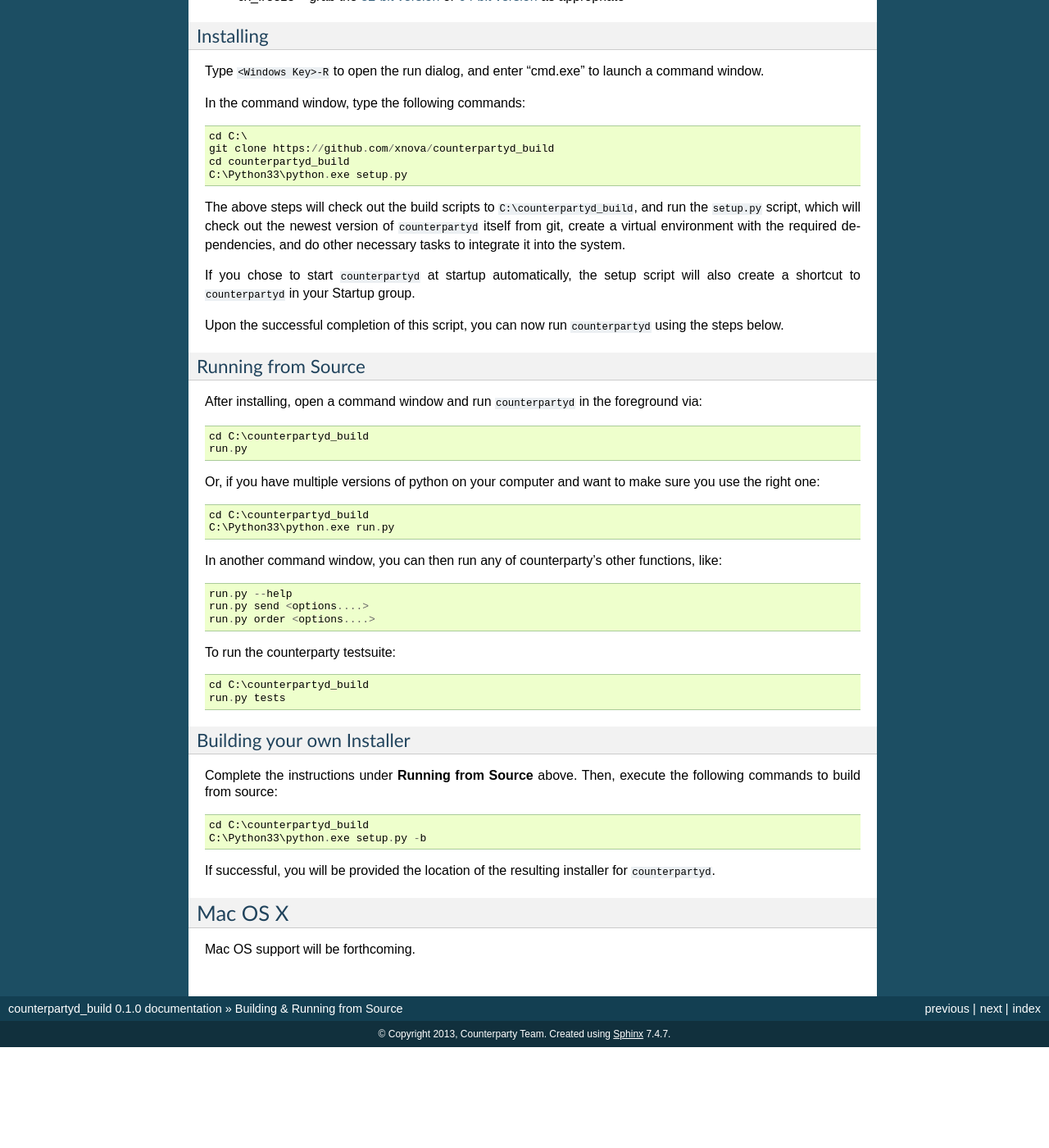
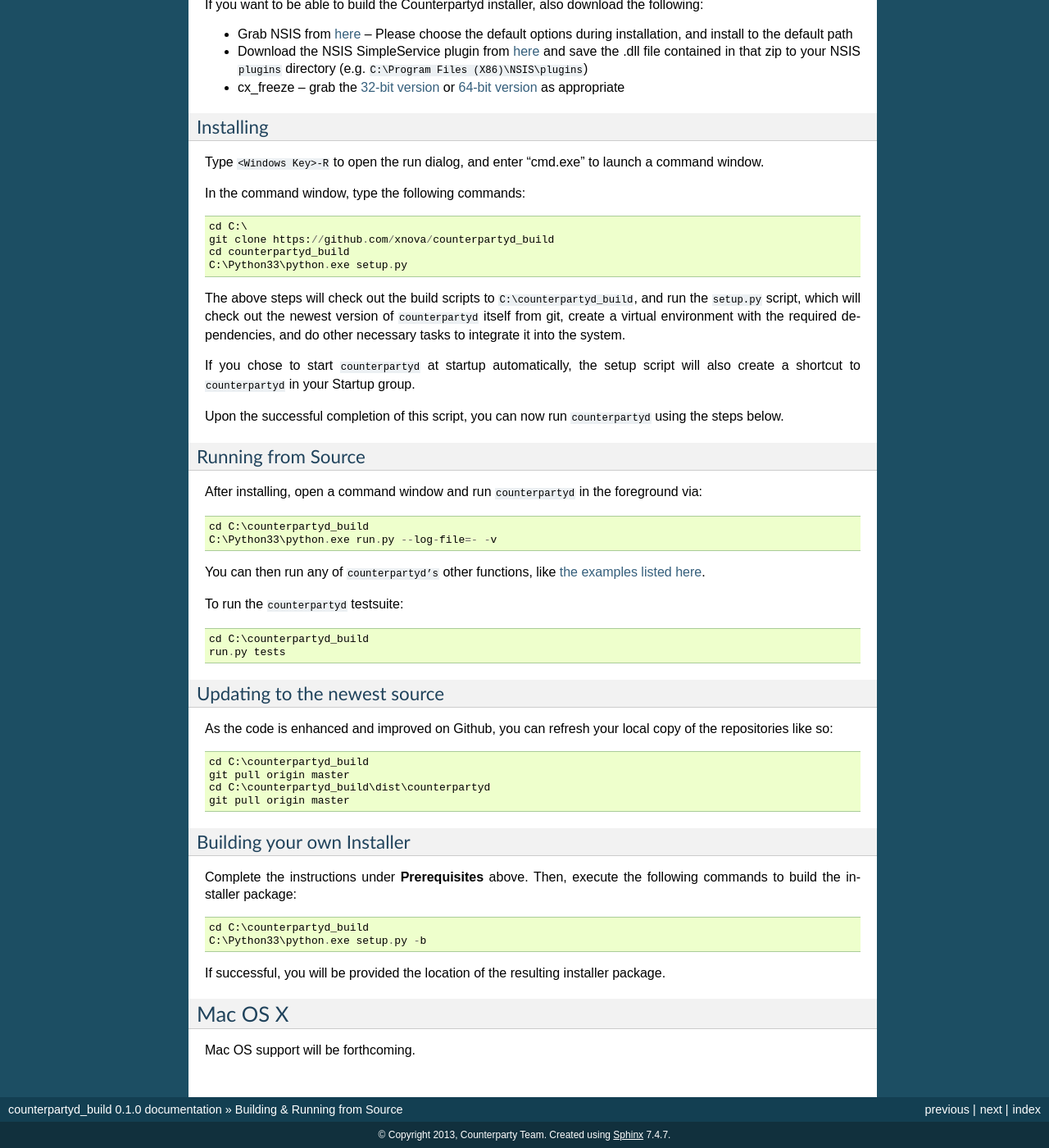
Before and after one commit to CounterpartyXCP/federatednode, a Sphinx documentation site: the page built from docs/BuildingFromSource.rst, in a window 1280 px wide and 1400 px high, scrolled down 1755 px. Shown: the whole window at 82% size. Built offline with Sphinx 7.4.7, drawn with Linux system fonts in a browser that asks for light colours; before the commit the page ends 3032 px from its top, so only the background shows below that; some of the changed text lies outside the part shown.

Commit message:
* windows installer build system pretty much works (getting there) * updated docs

```diff
--- a/docs/BuildingFromSource.rst
+++ b/docs/BuildingFromSource.rst
@@ -49,7 +49,7 @@
 After installing and creating the necessary basic config, run ``counterpartyd`` in the foreground to make sure
 everything works fine::
 
-    counterpartyd
+    counterpartyd --log-file=- -v
 
 (The above assumes ``/usr/local/bin`` is in your PATH, which is where the ``counterpartyd`` symlink (which just
 points to the ``run.py`` script) is placed. If not, run ``/usr/local/bin/counterpartyd`` instead.
@@ -58,15 +58,22 @@
 
     sudo service counterpartyd start
 
-You can then run any of counterparty’s other functions, like::
+You can then run any of ``counterpartyd’s`` other functions, like `the examples listed here <https://github.com/PhantomPhreak/counterpartyd#examples>`__.
 
-    counterpartyd --help
-    counterpartyd send <options....>
-    counterpartyd order <options....>
-
-To run the counterparty testsuite::
+To run the ``counterpartyd`` testsuite::
 
     counterpartyd tests
+
+
+Updating to the newest source
+~~~~~~~~~~~~~~~~~~~~~~~~~~~~~~
+
+As the code is enhanced and improved on Github, you can refresh your local copy of the repositories like so::
+
+    cd ~/counterpartyd_build
+    git pull origin master
+    cd ~/counterpartyd_build/dist/counterpartyd
+    git pull origin master
 
 
 
@@ -129,36 +136,37 @@
 After installing, open a command window and run ``counterpartyd`` in the foreground via::
 
     cd C:\counterpartyd_build
-    run.py
+    C:\Python33\python.exe run.py --log-file=- -v
 
+You can then run any of ``counterpartyd’s`` other functions, like `the examples listed here <https://github.com/PhantomPhreak/counterpartyd#examples>`__.
 
-Or, if you have multiple versions of python on your computer and want to make sure you use the right one::
-
-    cd C:\counterpartyd_build
-    C:\Python33\python.exe run.py
-
-In another command window, you can then run any of counterparty’s other functions, like::
-
-    run.py --help
-    run.py send <options....>
-    run.py order <options....>
-
-To run the counterparty testsuite::
+To run the ``counterpartyd`` testsuite::
 
     cd C:\counterpartyd_build
     run.py tests
 
 
+Updating to the newest source
+~~~~~~~~~~~~~~~~~~~~~~~~~~~~~~
+
+As the code is enhanced and improved on Github, you can refresh your local copy of the repositories like so::
+
+    cd C:\counterpartyd_build
+    git pull origin master
+    cd C:\counterpartyd_build\dist\counterpartyd
+    git pull origin master
+
+
 Building your own Installer
 ~~~~~~~~~~~~~~~~~~~~~~~~~~~~~
 
-Complete the instructions under **Running from Source** above.
-Then, execute the following commands to build from source::
+Complete the instructions under **Prerequisites** above.
+Then, execute the following commands to build the installer package::
 
     cd C:\counterpartyd_build
     C:\Python33\python.exe setup.py -b
 
-If successful, you will be provided the location of the resulting installer for ``counterpartyd``.
+If successful, you will be provided the location of the resulting installer package.
 
 
 Mac OS X
--- a/docs/UsingTheInstaller.rst
+++ b/docs/UsingTheInstaller.rst
@@ -1,5 +1,11 @@
 Using the Installer
 ===================
+
+.. warning::
+
+    The Windows installer will be released around 1 week after project launch (or, once ``counterpartyd`` proves itself
+    as reletively stable, without major bugs/issues). In the meantime, Windows-based users should :doc:`build from
+    source <BuildingFromSource>` so that keeping up with any major bugfixes is more straightforward.
 
 .. note::
 
--- a/docs/index.rst
+++ b/docs/index.rst
@@ -14,6 +14,12 @@
 - If you are an **Ubuntu Linux user**, you can :doc:`use the build system to automate your
   install/setup from source <BuildingFromSource>`
 - If you are **neither**, at this point you will need to follow `the manual installation instructions <https://github.com/PhantomPhreak/counterpartyd/blob/master/README.md>`__.
+
+.. warning::
+
+    The Windows installer will be released around 1 week after project launch (or, once ``counterpartyd`` proves itself
+    as reletively stable, without major bugs/issues). In the meantime, Windows-based users should :doc:`build from
+    source <BuildingFromSource>` so that keeping up with any major bugfixes is more straightforward.
 
 
 When to use?
```
Also changed, not shown: other parts of docs/BuildingFromSource.rst (+1 -1 lines), setup.py (+5 -4 lines), 1 other file.
